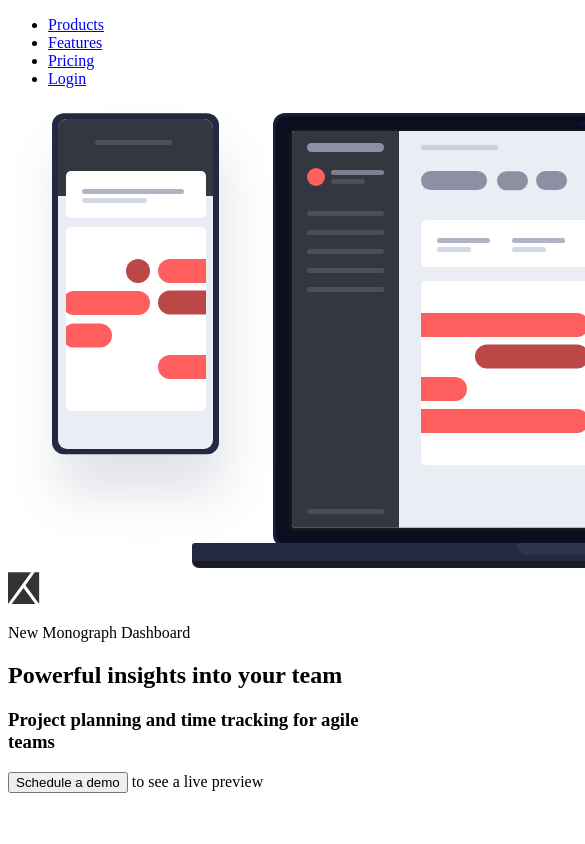
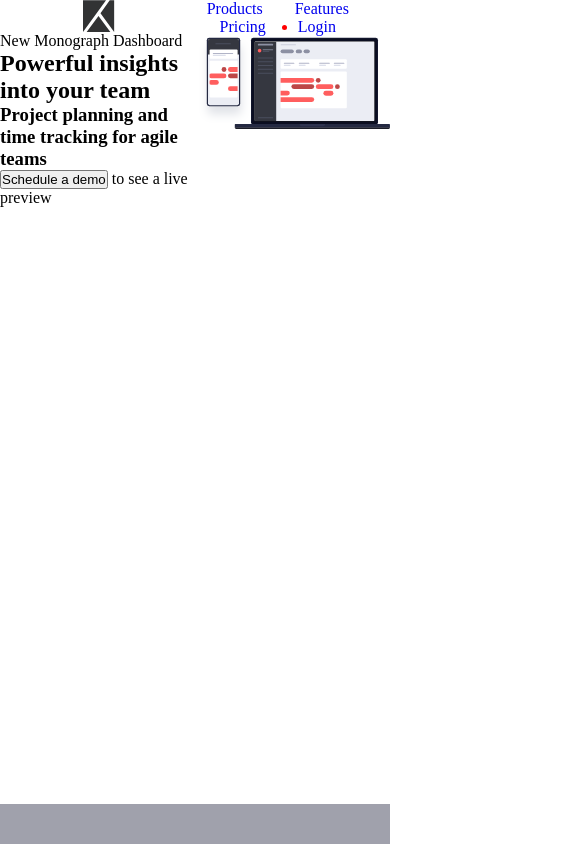
Before and after one commit to MoeRayo/project-tracking-compenent, a plain HTML site: page index.html in a window 390 px wide. Shown: the top 844 px of the page, 585 px wide, since content can reach past the window. Drawn offline with Linux system fonts and the light colour scheme.

Commit message:
feat: addition of the first set of styles wrapping of the whole file in a grid, making the illustration images responsive, creation of a=the navigation and additin of a market to the last navigation item

```diff
--- a/css/style.css
+++ b/css/style.css
@@ -0,0 +1,67 @@
+/* base styles */
+*,
+*::before,
+*::after {
+  box-sizing: border-box;
+  padding: 0;
+  margin: 0;
+}
+
+body {
+  box-sizing: inherit;
+}
+
+ul {
+  display: flex;
+  flex-flow: row wrap;
+  justify-content: center;
+}
+
+li {
+  padding-right: 2rem;
+}
+
+li:nth-last-of-type(n + 2) {
+  list-style: none;
+}
+
+li:last-of-type::marker {
+  color: red;
+}
+
+[href^="#"] {
+  text-decoration: none;
+}
+
+[src$="svg"] {
+  display: block;
+  margin: 0 auto;
+  height: auto;
+  max-width: 100%;
+}
+
+[id="wrapper"] {
+  height: 100vh;
+  width: 100vw;
+  display: grid;
+  grid-template-areas:
+    "infoContainer infoContainer infoContainer imageContainer imageContainer imageContainer"
+    "footer footer footer footer footer footer ";
+  grid-template-rows: auto 40px;
+}
+
+section:first-of-type {
+  /* background-color: red; */
+  grid-area: imageContainer;
+}
+section:last-of-type {
+  /* background-color: gray; */
+  grid-area: infoContainer;
+  justify-self: center;
+}
+
+/* footer */
+footer {
+  grid-area: footer;
+  background-color: hsl(231, 7%, 65%);
+}
```
Also changed, not shown: index.html (+4 -4 lines).
